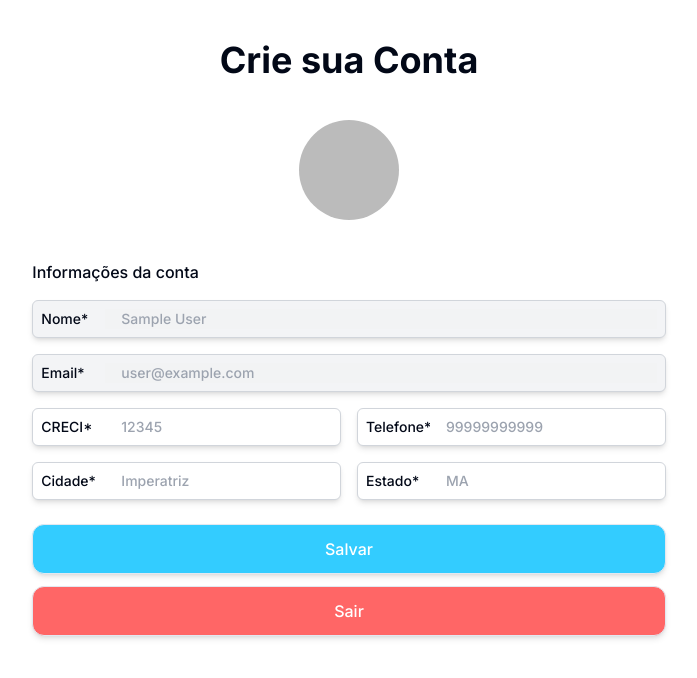
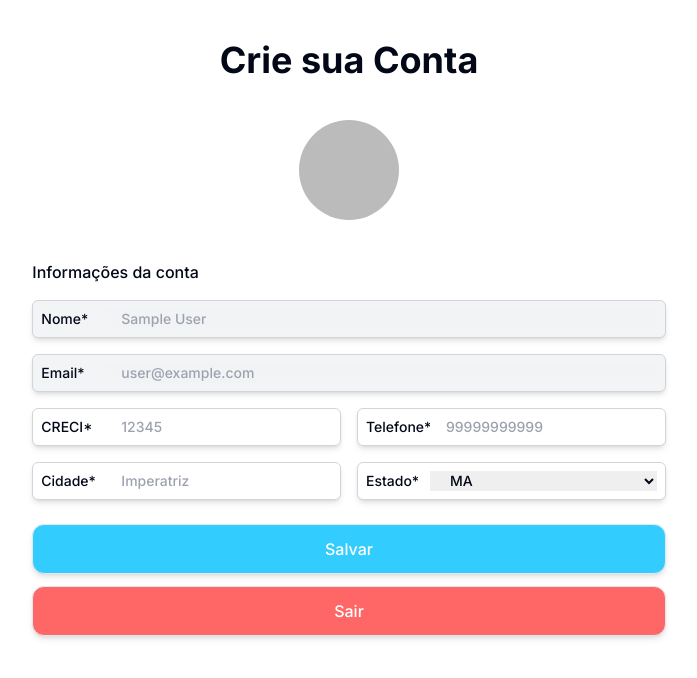
Before and after one commit to isaquerchaves/seu-lar, a Next.js app in the folder front-end/: page /profile in a window 1280 px wide. Shown: the top 678 px of the page, without its empty margins (291-988 px from the left). Built offline with nearby package versions, Linux system fonts and the light colour scheme; no server answers; sample sign-in values are in the browser's storage.

Commit message:
style: type select label state

```diff
--- a/front-end/src/app/profile/page.tsx
+++ b/front-end/src/app/profile/page.tsx
@@ -9,11 +9,10 @@ import Button from "@/components/ui/button";
 import { useForm } from "react-hook-form";
 
 interface IFormInput {
-  name: string;
-  email: string;
-  telefone: number;
-  cidade: string;
-  estado: string;
+  creci: string;
+  phone: number;
+  city: string;
+  state: string;
 }
 
 const Profile = () => {
@@ -55,23 +54,26 @@ const Profile = () => {
           type="text"
           placeholder={data?.user?.name || ""}
           disabled
-          {...register("name")}
         />
         <Input
           label="Email"
           type="text"
           placeholder={data?.user?.email || ""}
           disabled
-          {...register("email")}
         />
 
         <div className="flex gap-4 ">
-          <Input label="CRECI" type="text" name="creci" placeholder="12345" />
+          <Input
+            label="CRECI"
+            type="text"
+            placeholder="12345"
+            {...register("creci")}
+          />
           <Input
             label="Telefone"
             type="number"
             placeholder="99999999999"
-            {...register("telefone")}
+            {...register("phone")}
           />
         </div>
 
@@ -80,14 +82,47 @@ const Profile = () => {
             label="Cidade"
             type="text"
             placeholder="Imperatriz"
-            {...register("cidade")}
+            {...register("city")}
           />
-          <Input
-            label="Estado"
-            type="text"
-            placeholder="MA"
-            {...register("estado")}
-          />
+          {/* Select para Estado */}
+          <label className="w-full border border-gray-300 rounded-md p-2 mt-2 shadow-md bg-white">
+            <div className="flex flex-row text-sm font-medium border-none">
+              <p className="min-w-16">Estado*</p>
+              <select
+                {...register("state")}
+                className="pl-4 w-full border-none focus:outline-none"
+                defaultValue="MA"
+              >
+                <option value="AC">AC</option>
+                <option value="AL">AL</option>
+                <option value="AP">AP</option>
+                <option value="AM">AM</option>
+                <option value="BA">BA</option>
+                <option value="CE">CE</option>
+                <option value="DF">DF</option>
+                <option value="ES">ES</option>
+                <option value="GO">GO</option>
+                <option value="MA">MA</option>
+                <option value="MT">MT</option>
+                <option value="MS">MS</option>
+                <option value="MG">MG</option>
+                <option value="PA">PA</option>
+                <option value="PB">PB</option>
+                <option value="PR">PR</option>
+                <option value="PE">PE</option>
+                <option value="PI">PI</option>
+                <option value="RJ">RJ</option>
+                <option value="RN">RN</option>
+                <option value="RS">RS</option>
+                <option value="RO">RO</option>
+                <option value="RR">RR</option>
+                <option value="SC">SC</option>
+                <option value="SP">SP</option>
+                <option value="SE">SE</option>
+                <option value="TO">TO</option>
+              </select>
+            </div>
+          </label>
         </div>
 
         <div className="flex flex-col items-center gap-3 w-full pt-4">
```
